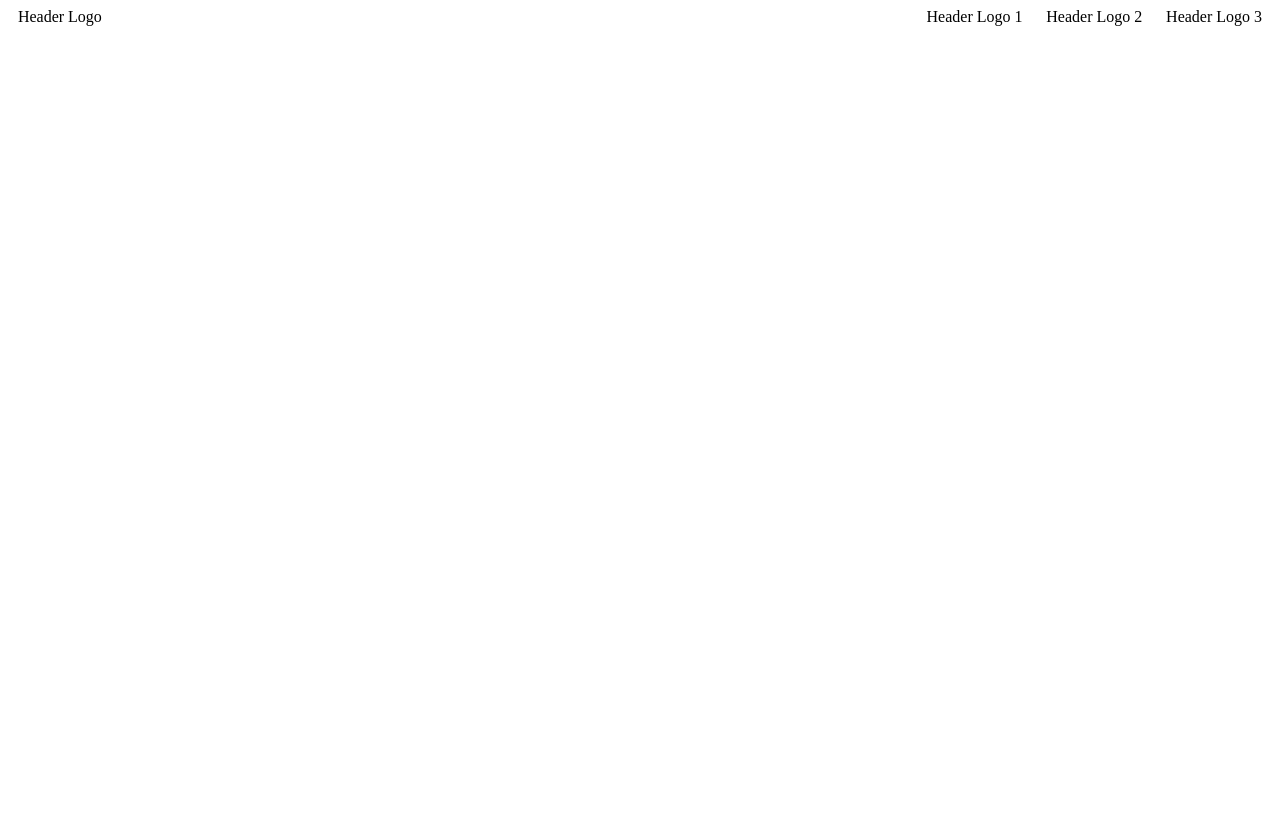
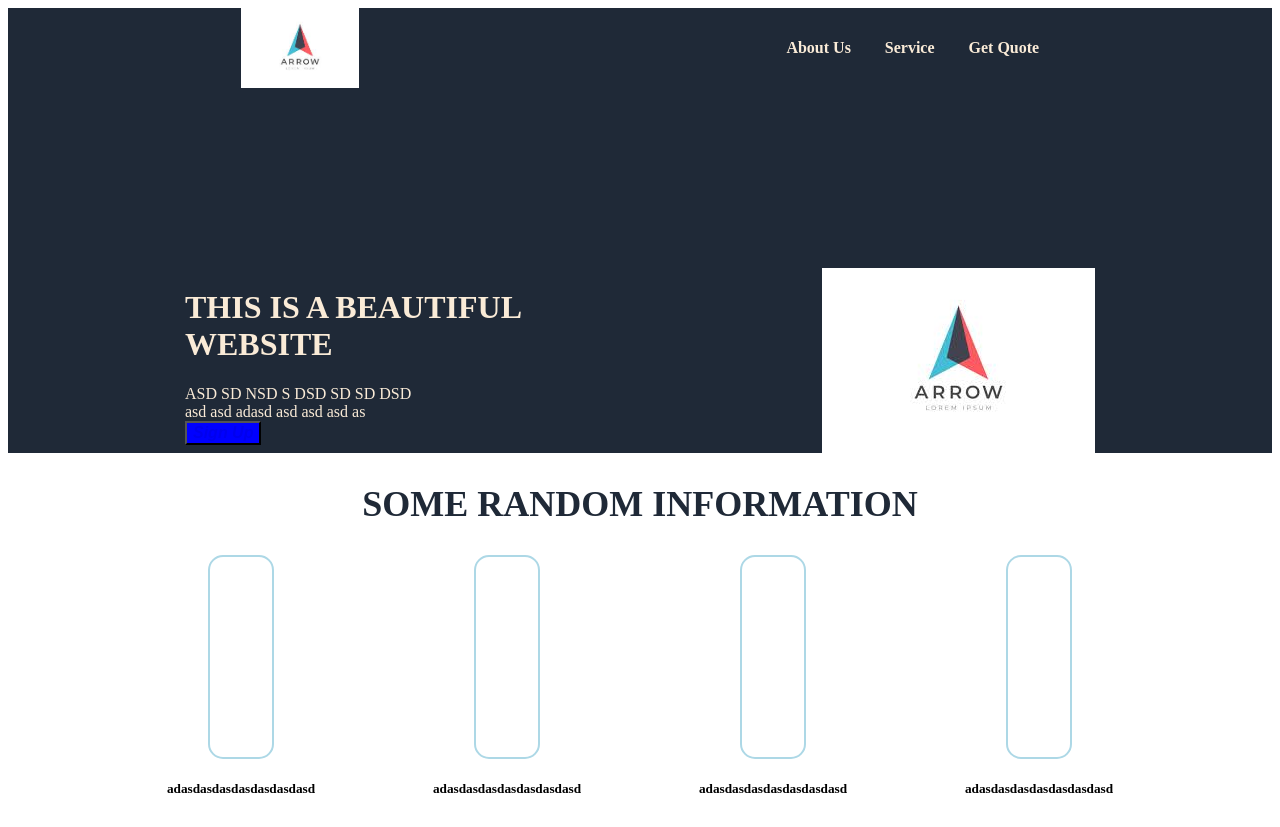
Before and after one commit to TirthSuthar1/landingpage, a plain HTML site: page index.html in a window 1280 px wide. Before the commit the page ends 800 px from the top, so only its background shows below. Drawn offline with Linux system fonts and the light colour scheme.

Commit message:
made a proper flexbox

```diff
--- a/index.html
+++ b/index.html
@@ -1,18 +1,45 @@
-<html>
+<!DOCTYPE html>
+<html lang="en">
+<head>
+    <meta charset="UTF-8">
+    <meta http-equiv="X-UA-Compatible" content="IE=edge">
+    <meta name="viewport" content="width=device-width, initial-scale=1.0">
+    <title>Company Landing Page</title>
+    <link rel="stylesheet" href="style.css">
+</head>
+<body>
+    <div class="background">
+        <div class="flexbox">
+            <div class="flexbox item1"><img src="logo.jpg" alt="logo"></div>
+            <div class="flexboxitem">
+                <div class="flexboxitem2"><a href="?"><p>About Us</p></a></div>
+                <div class="flexboxitem3"><a href="?"><p>Service</p></a></div>
+                <div class="flexboxitem4"><a href="?"><p>Get Quote</p></a></div>
+            </div>
+        </div>
+        <div class="flexboxinfo">
 
-<link rel="stylesheet" href="style.css">
+            <div class="infowords">
+                <div class="infowords one"><h1>THIS IS A BEAUTIFUL <br> WEBSITE</h1></div>
+                <div class="infowords two">ASD SD NSD S DSD SD SD DSD<br> asd asd adasd asd asd asd as </div>
+                <button class="infowords button"><a href="?">Sign Up</a></button>
+            </div>
+            <div class="flexboxinfo logo"><img src="logo.jpg" alt="logo"></div>
+        </div>
+    </div>
+    <h2>SOME RANDOM INFORMATION</h2>
+    <div class="randombox">
+        <div class="randombox box1"></div>
+        <div class="randombox box1"></div>
+        <div class="randombox box1"></div>
+        <div class="randombox box1"></div>
 
-<div class="header-container">
-    <div class="header-container item1"> Header Logo</div>
-    <div class="header-container item2"> Header Logo 1</div>
-    <div class="header-container item3"> Header Logo 2</div>
-    <div class="header-container item4"> Header Logo 3</div>
-
-</div>
-
-
-
-
-
-
+    </div>
+    <div class="randominfo">
+        <h5>adasdasdasdasdasdasdasd</h5>
+        <h5>adasdasdasdasdasdasdasd</h5>
+        <h5>adasdasdasdasdasdasdasd</h5>
+        <h5>adasdasdasdasdasdasdasd</h5>
+    </div>
+</body>
 </html>
--- a/style.css
+++ b/style.css
@@ -1,39 +1,101 @@
-.header-container {
+.flexbox {
     display: flex;
-    height: 50px;
     justify-content: space-around;
 }
 
+.flexboxitem{
+    display: flex;
+    justify-content: space-between;
+    width: 20%;
+    align-items: center;
+}
 .item1 {
-    background-color: rgba(0, 0, 12, 0);
-    width: 70%;
-    height: 25px;
-    justify-content: flex-start;
+    height: 80px;
+    width: 80px;
 }
 
-.item2 {
-    background-color: rgba(0, 0, 12, 0);
-    width: 100px;
-    height: 25px;
+.background {
+    background-color: #1f2937;
+}
 
-    justify-content: flex-end;
+p {
+    font-weight: bold;
+    color: antiquewhite;
+}
+
+.flexboxinfo {
+    display: flex;
+    margin-top: 90px;
+    justify-content: center;
+}
+
+.infowords {
+    color: antiquewhite;
+    margin-top: 90px;
+    align-items: center;
+    margin-right: 300px;
+
+}
+.one {
+    margin: 0px;
+
+}
+.two {
+    margin: 0px;
+}
+.button{
+    background-color: blue;
+    color: white;
+    font-size: medium;
+    font-style: italic;
+    font-weight: 600;
+    margin: 0px;
+}
+
+h2 {
+    text-align: center;
+    font-size: 36px;
+    font-weight: bolder;
+    color: #1f2937;
 
 }
 
-.item3 {
-    background-color: rgba(0, 0, 12, 0);
-    width: 100px;
-    height: 25px;
-
-    justify-content: flex-end;
+.randombox {
+    justify-content: space-around;
+    display: flex;
+    margin-left: 100px;
+    margin-right: 100px;
 
 }
 
-.item4 {
-    background-color: rgba(0, 0, 12, 0);
-    width: 100px;
-    height: 25px;
-    /* align-self: flex-end; */
-    justify-content: flex-end;
+.box1 {
+    border: 2px solid lightblue;
+    border-radius: 15px;
+    height: 200px;
+    width: 160px;
 
 }
+
+.randominfo {
+    justify-content: space-around;
+    display: flex;
+    margin-left: 100px;
+    margin-right: 100px;
+
+}
+
+a:link {
+    text-decoration: none;
+}
+
+a:visited {
+    text-decoration: none;
+}
+
+a:hover {
+    text-decoration: underline;
+}
+
+a:active {
+    text-decoration: underline;
+}
```
Also changed, not shown: logo.jpg (added).
